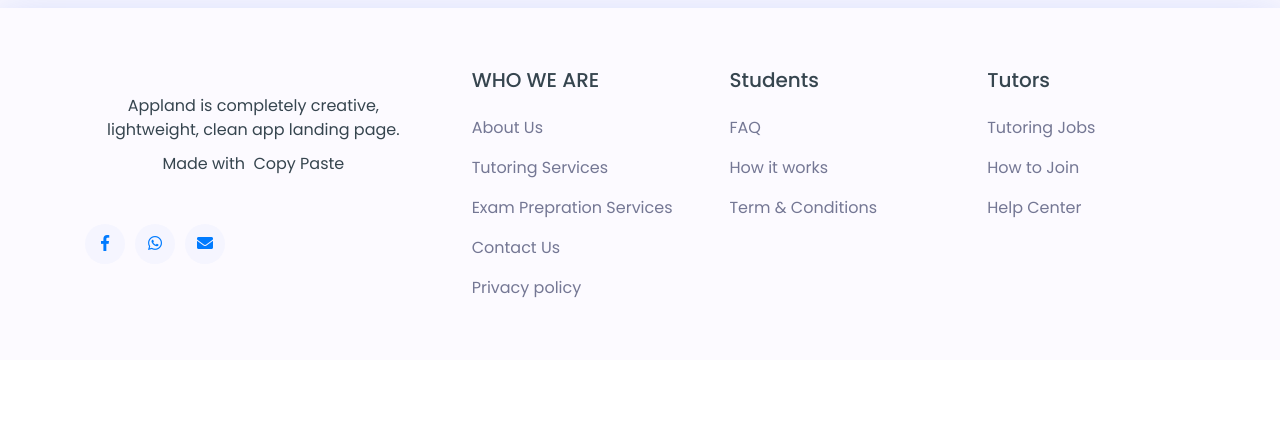
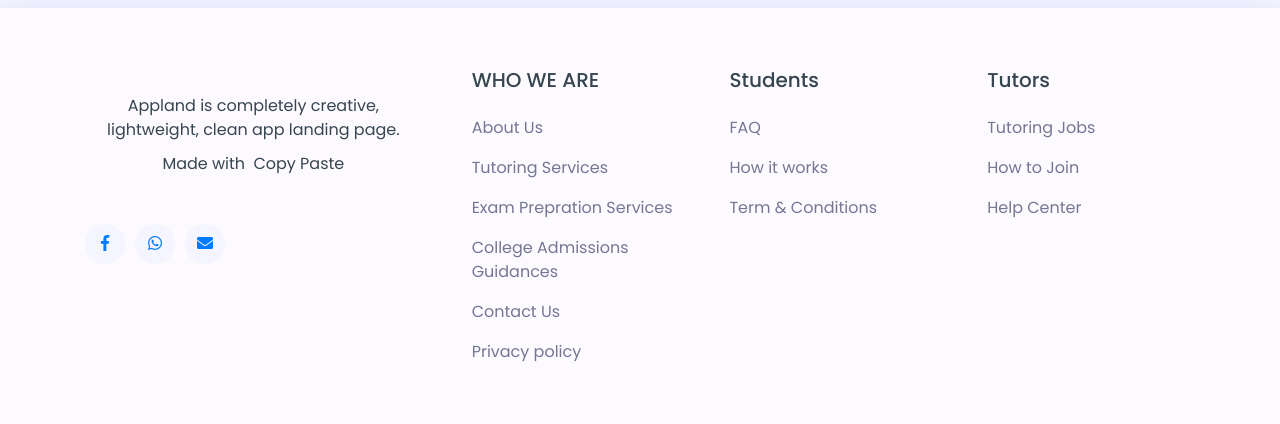
Before and after one commit to rksanjeev/TutorApp, a Django app: page /ExamPreprationServices/ in a window 1280 px wide. Shown: the part 482-906 px from the top of the page. Before the commit the page ends 780 px from the top, so only its background shows below. Run offline with Django 4.2, Linux system fonts and the light colour scheme; some libraries are stand-ins or nearby versions.

Commit message:
base.html update

```diff
--- a/Templates/base.html
+++ b/Templates/base.html
@@ -96,6 +96,7 @@
                   <li><a href="{% url "home:about" %}">About Us</a></li>
                   <li><a href="{% url "home:tutoringservices" %}">Tutoring Services</a></li>
                   <li><a href="{% url "home:ExamPreprationServices" %}">Exam Prepration Services</a></li>
+                  <li><a href="{% url "home:CollegeAdmissionsGuidance" %}">College Admissions Guidances</a></li>
                   <li><a href="{% url "home:contact" %}">Contact Us</a></li>
                   <li><a href="{% url "home:privacy" %}">Privacy policy</a></li>
                 </ul>
```
